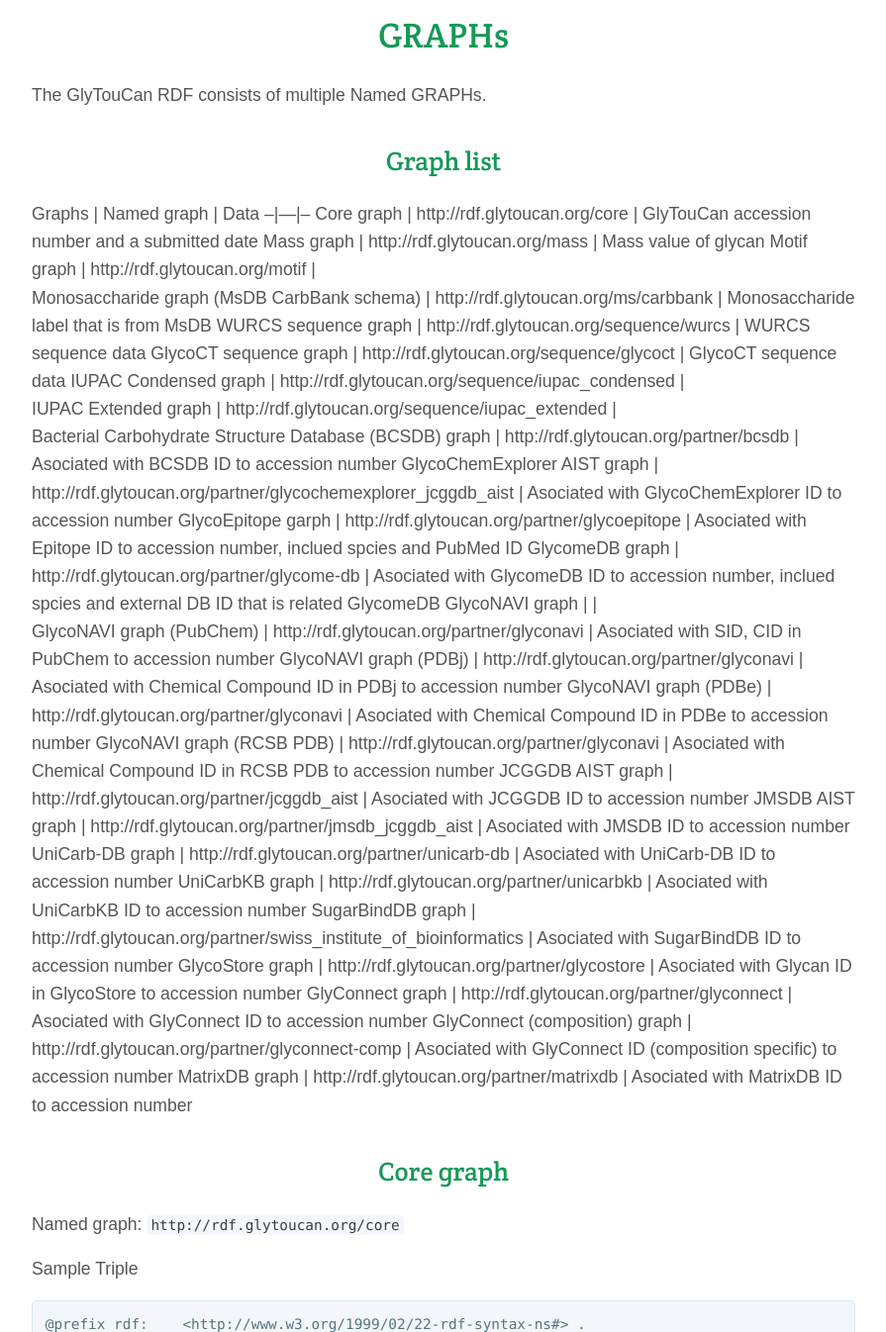
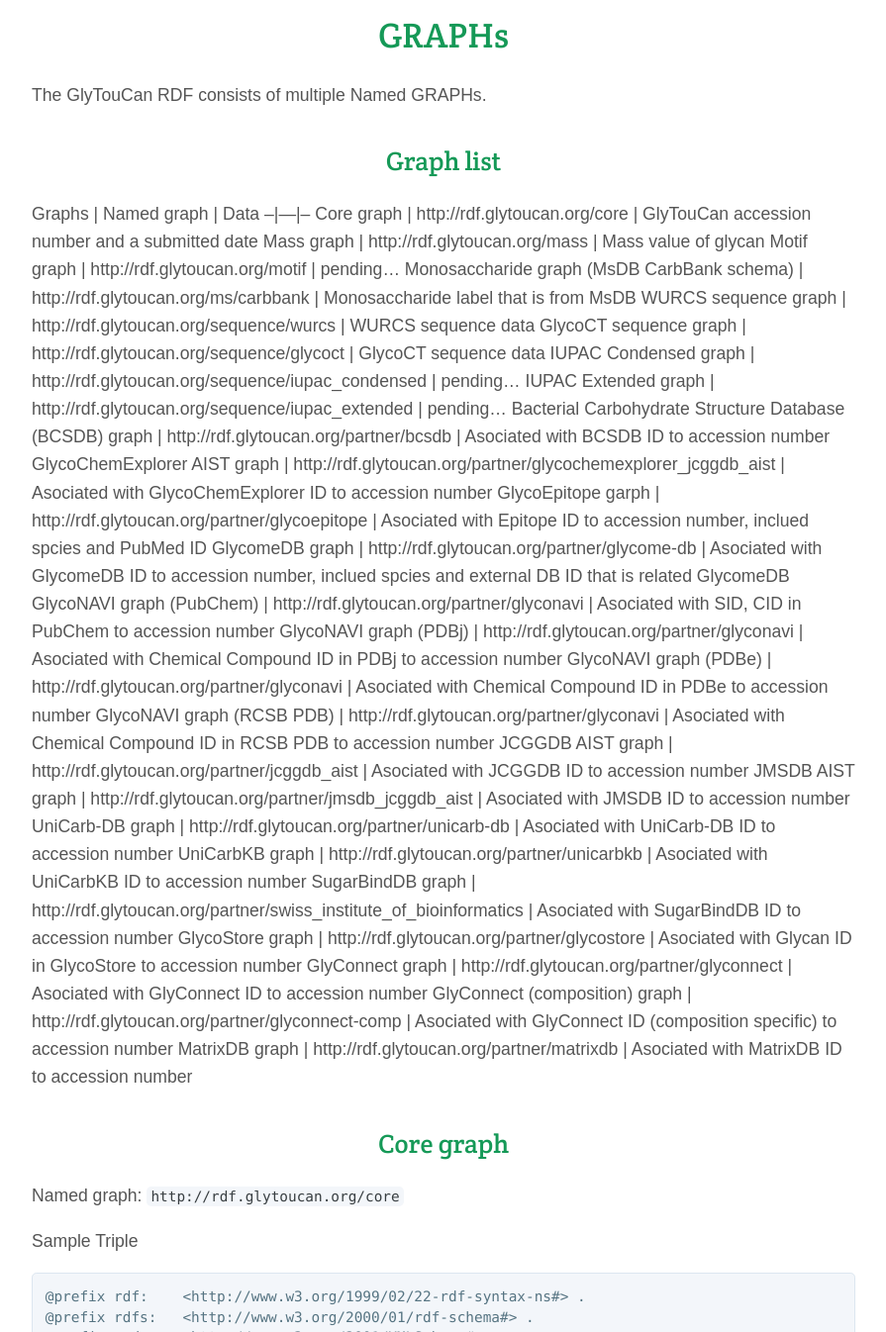
Before and after one commit to glytoucan/glytoucan, a Jekyll site: the page built from rdf-ontology/rdf-doc.md, in a window 1280 px wide and 1400 px high, scrolled down 2261 px, cut to the strip 54-1400 px from the top of the window. Shown: the whole strip at 99% size, without its empty margins (192-1087 px from the left). Built offline with Jekyll 4.4.1, drawn with Linux system fonts in a browser that asks for light colours; nearby versions of some CDN libraries.

Commit message:
fix table list

```diff
--- a/rdf-ontology/rdf-doc.md
+++ b/rdf-ontology/rdf-doc.md
@@ -71,17 +71,16 @@
 --|---|--
 Core graph | http://rdf.glytoucan.org/core | GlyTouCan accession number and a submitted date
 Mass graph | http://rdf.glytoucan.org/mass | Mass value of glycan
-Motif graph | http://rdf.glytoucan.org/motif |
+Motif graph | http://rdf.glytoucan.org/motif |  pending...
 Monosaccharide graph (MsDB CarbBank schema) | http://rdf.glytoucan.org/ms/carbbank | Monosaccharide label that is from MsDB
 WURCS sequence graph | http://rdf.glytoucan.org/sequence/wurcs | WURCS sequence data
 GlycoCT sequence graph | http://rdf.glytoucan.org/sequence/glycoct | GlycoCT sequence data
-IUPAC Condensed graph | http://rdf.glytoucan.org/sequence/iupac_condensed |
-IUPAC Extended graph | http://rdf.glytoucan.org/sequence/iupac_extended |
+IUPAC Condensed graph | http://rdf.glytoucan.org/sequence/iupac_condensed | pending...
+IUPAC Extended graph | http://rdf.glytoucan.org/sequence/iupac_extended | pending...
 Bacterial Carbohydrate Structure Database (BCSDB) graph | http://rdf.glytoucan.org/partner/bcsdb | Asociated with BCSDB ID to accession number
 GlycoChemExplorer AIST graph | http://rdf.glytoucan.org/partner/glycochemexplorer_jcggdb_aist | Asociated with GlycoChemExplorer ID to accession number
 GlycoEpitope garph | http://rdf.glytoucan.org/partner/glycoepitope | Asociated with Epitope ID to accession number, inclued spcies and PubMed ID
 GlycomeDB graph | http://rdf.glytoucan.org/partner/glycome-db | Asociated with GlycomeDB ID to accession number, inclued spcies and external DB ID that is related GlycomeDB
-GlycoNAVI graph |  |
 GlycoNAVI graph (PubChem) | http://rdf.glytoucan.org/partner/glyconavi | Asociated with SID, CID in PubChem to accession number
 GlycoNAVI graph (PDBj) | http://rdf.glytoucan.org/partner/glyconavi | Asociated with Chemical Compound ID in PDBj to accession number
 GlycoNAVI graph (PDBe) | http://rdf.glytoucan.org/partner/glyconavi | Asociated with Chemical Compound ID in PDBe to accession number
```
